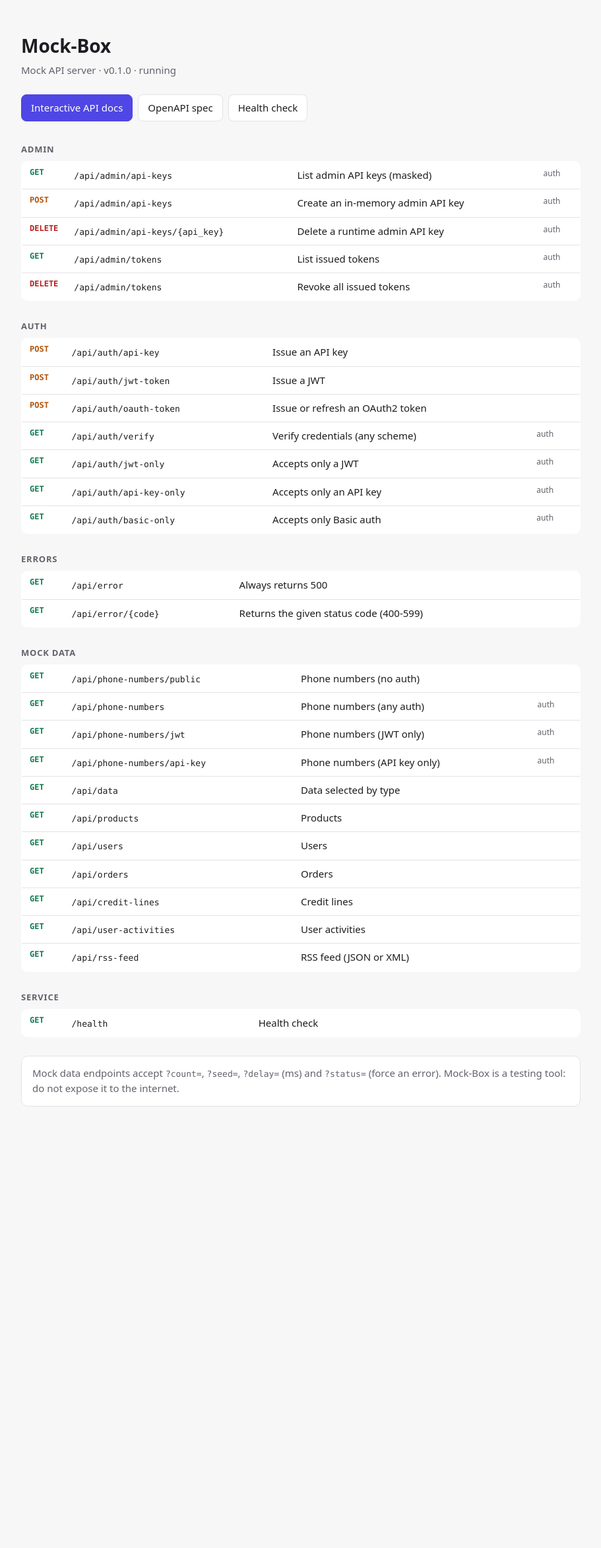
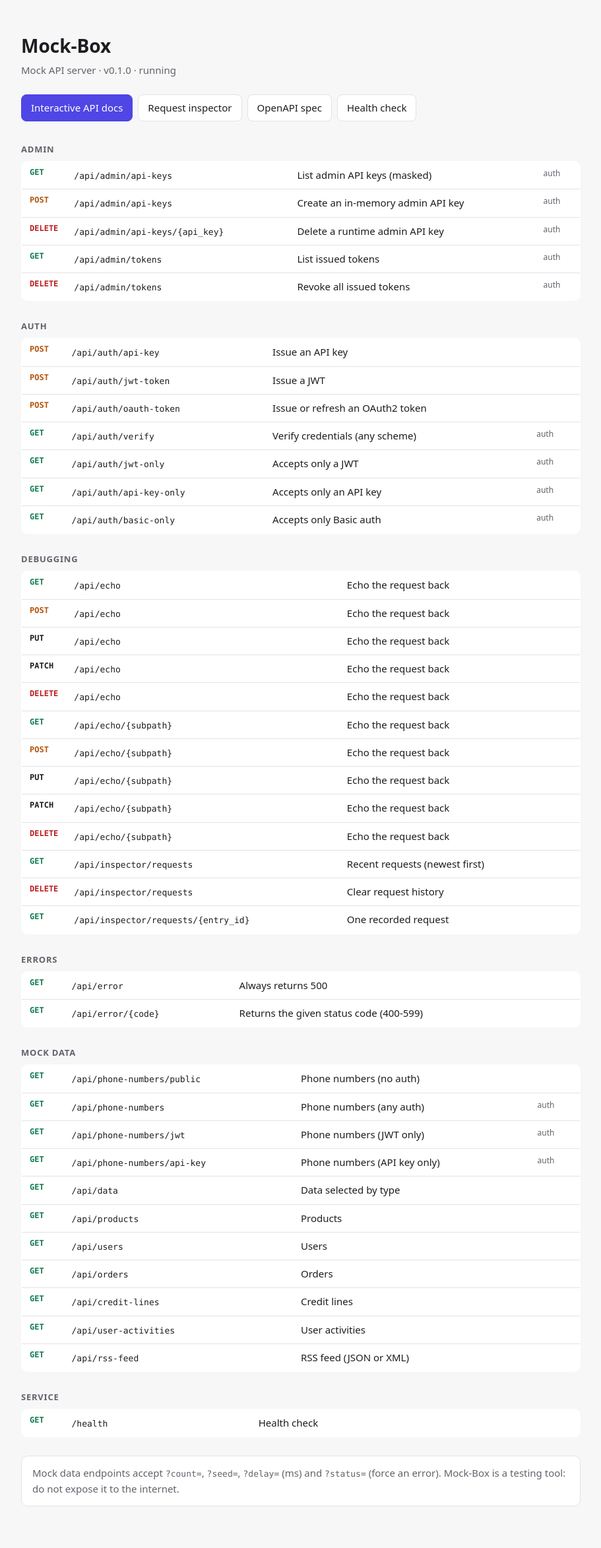
Before and after one commit to TgkCapture/Mock-Box, a Flask app: page / in a window 1280 px wide. Shown: the whole page at 66% size, without its empty margins (184-1095 px from the left). Before the commit the page ends 1677 px from the top, so only its background shows below. Run offline with Flask 3, Linux system fonts and the light colour scheme.

Commit message:
feat: echo endpoint and live request inspector
- /api/echo[/<path>] returns method, query, headers and parsed body
- In-memory history of /api requests with masked credentials,
  exposed at /api/inspector/requests and a live /inspect page
- 10 MB request body limit with JSON 413

Co-Authored-By: Claude Opus 5.5 <noreply@anthropic.com>

```diff
--- a/mockbox/app.py
+++ b/mockbox/app.py
@@ -9,6 +9,9 @@ from flask import Flask, request
 from .auth import EXTENSION_KEY, AuthManager
 from .config import Settings, load_settings
 from .errors import register_error_handlers
+from .inspector import Inspector
+
+MAX_REQUEST_BYTES = 10 * 1024 * 1024
 
 CORS_ALLOW_HEADERS = "Authorization, Content-Type, X-API-Key"
 CORS_ALLOW_METHODS = "GET, POST, PUT, PATCH, DELETE, OPTIONS"
@@ -28,10 +31,12 @@ def create_app(settings: Optional[Settings] = None, config_path: Optional[str] =
         SECRET_KEY=settings.secret_key,
         DEBUG=settings.debug,
         MOCKBOX_SETTINGS=settings,
+        MAX_CONTENT_LENGTH=MAX_REQUEST_BYTES,
     )
     app.json.sort_keys = False
     app.extensions[EXTENSION_KEY] = AuthManager(settings.secret_key, settings.admin_api_keys)
 
+    Inspector().init_app(app)
     register_error_handlers(app)
     _register_cors(app, settings.cors_origins)
 
--- /dev/null
+++ b/mockbox/inspector.py
@@ -0,0 +1,121 @@
+"""Records recent /api requests so developers can see exactly what their client sent.
+
+Kept in memory (a ring buffer), so history is lost on restart. Credentials are masked
+because anyone who can reach the server can read the history.
+"""
+
+from __future__ import annotations
+
+import itertools
+import threading
+import time
+from collections import deque
+from datetime import datetime, timezone
+from typing import Any, Deque, Dict, List, Optional
+
+from flask import Flask, g, request
+from werkzeug.exceptions import HTTPException
+
+from .auth import mask
+
+EXTENSION_KEY = "mockbox.inspector"
+DEFAULT_HISTORY = 200
+MAX_BODY_PREVIEW = 4096
+SENSITIVE_HEADERS = {"authorization", "x-api-key", "cookie", "proxy-authorization"}
+# Requests to these prefixes are not recorded (the inspector would otherwise record itself).
+IGNORED_PREFIXES = ("/api/inspector",)
+
+
+def mask_header(name: str, value: str) -> str:
+    if name.lower() not in SENSITIVE_HEADERS:
+        return value
+    scheme, sep, secret = value.partition(" ")
+    if name.lower() in ("authorization", "proxy-authorization") and sep:
+        return f"{scheme} {mask(secret) if len(secret) > 10 else '***'}"
+    return mask(value) if len(value) > 10 else "***"
+
+
+def body_preview(data: bytes, limit: int = MAX_BODY_PREVIEW) -> Dict[str, Any]:
+    if not data:
+        return {"size": 0, "text": None, "truncated": False}
+    try:
+        text = data[:limit].decode("utf-8")
+    except UnicodeDecodeError:
+        return {"size": len(data), "text": None, "binary": True, "truncated": False}
+    return {"size": len(data), "text": text, "truncated": len(data) > limit}
+
+
+class Inspector:
+    def __init__(self, max_entries: int = DEFAULT_HISTORY):
+        self._entries: Deque[Dict[str, Any]] = deque(maxlen=max_entries)
+        self._ids = itertools.count(1)
+        self._lock = threading.Lock()
+
+    def record(self, entry: Dict[str, Any]) -> None:
+        with self._lock:
+            entry["id"] = next(self._ids)
+            self._entries.appendleft(entry)
+
+    def list(self, limit: int = 50, method: Optional[str] = None, path: Optional[str] = None) -> List[Dict[str, Any]]:
+        with self._lock:
+            entries = list(self._entries)
+        if method:
+            entries = [e for e in entries if e["method"] == method.upper()]
+        if path:
+            entries = [e for e in entries if path in e["path"]]
+        return entries[:limit]
+
+    def get(self, entry_id: int) -> Optional[Dict[str, Any]]:
+        with self._lock:
+            return next((e for e in self._entries if e["id"] == entry_id), None)
+
+    def clear(self) -> int:
+        with self._lock:
+            count = len(self._entries)
+            self._entries.clear()
+            return count
+
+    def init_app(self, app: Flask) -> None:
+        app.extensions[EXTENSION_KEY] = self
+
+        @app.before_request
+        def _start_timer():
+            g.inspector_start = time.perf_counter()
+            if self._should_record():
+                request.get_data(cache=True)  # keep a copy; form parsing still works afterwards
+
+        @app.after_request
+        def _record(response):
+            if self._should_record():
+                started = g.get("inspector_start", time.perf_counter())
+                self.record({
+                    "timestamp": datetime.now(timezone.utc).isoformat(timespec="milliseconds").replace("+00:00", "Z"),
+                    "method": request.method,
+                    "path": request.path,
+                    "query": request.query_string.decode("latin-1"),
+                    "status": response.status_code,
+                    "duration_ms": round((time.perf_counter() - started) * 1000, 2),
+                    "client": request.remote_addr,
+                    "request_headers": {k: mask_header(k, v) for k, v in request.headers.items()},
+                    "request_body": body_preview(self._captured_body()),
+                    "response_headers": dict(response.headers),
+                    "response_size": response.calculate_content_length(),
+                })
+            return response
+
+    @staticmethod
+    def _captured_body() -> bytes:
+        try:
+            return request.get_data(cache=True)
+        except HTTPException:  # e.g. body over MAX_CONTENT_LENGTH; the 413 is already being returned
+            return b""
+
+    @staticmethod
+    def _should_record() -> bool:
+        return request.path.startswith("/api/") and not request.path.startswith(IGNORED_PREFIXES) and request.method != "OPTIONS"
+
+
+def get_inspector() -> Inspector:
+    from flask import current_app
+
+    return current_app.extensions[EXTENSION_KEY]
--- a/mockbox/openapi.py
+++ b/mockbox/openapi.py
@@ -81,6 +81,22 @@ def _json_body(example: Dict[str, Any], description: str) -> Dict[str, Any]:
         "description": description,
         "content": {"application/json": {"schema": {"type": "object"}, "example": example}},
     }
+
+
+def _echo_ops(subpath: bool = False) -> Dict[str, Any]:
+    params = [{"name": "subpath", "in": "path", "required": True, "schema": {"type": "string"}}] if subpath else []
+    body = {"required": False, "content": {"application/json": {"schema": {}}, "multipart/form-data": {"schema": {"type": "object"}}, "text/plain": {"schema": {"type": "string"}}}}
+    ops = {}
+    for method in ("get", "post", "put", "patch", "delete"):
+        ops[method] = _op(
+            "Debugging",
+            "Echo the request back",
+            description="Returns method, path, query, headers and the parsed body (JSON, form, files or raw text).",
+            controls=False,
+            params=params,
+            body=body if method in ("post", "put", "patch") else None,
+        )
+    return ops
 
 
 def build_spec(version: str) -> Dict[str, Any]:
@@ -202,6 +218,29 @@ def build_spec(version: str) -> Dict[str, Any]:
                 ok="default",
             )
         },
+        # ---------------------------------------------------------------- debugging
+        "/api/echo": _echo_ops(),
+        "/api/echo/{subpath}": _echo_ops(subpath=True),
+        "/api/inspector/requests": {
+            "get": _op(
+                "Debugging",
+                "Recent requests (newest first)",
+                params=[
+                    _query("limit", "Max entries (1-1000, default 50)", {"type": "integer"}),
+                    _query("method", "Only this HTTP method", {"type": "string"}),
+                    _query("path", "Only paths containing this text", {"type": "string"}),
+                ],
+            ),
+            "delete": _op("Debugging", "Clear request history"),
+        },
+        "/api/inspector/requests/{entry_id}": {
+            "get": _op(
+                "Debugging",
+                "One recorded request",
+                params=[{"name": "entry_id", "in": "path", "required": True, "schema": {"type": "integer"}}],
+                extra_errors={"404": {"$ref": "#/components/responses/Error"}},
+            )
+        },
         # ---------------------------------------------------------------- service
         "/health": {"get": _op("Service", "Health check")},
     }
@@ -220,6 +259,7 @@ def build_spec(version: str) -> Dict[str, Any]:
             {"name": "Auth", "description": "Obtain test credentials, then click Authorize."},
             {"name": "Admin", "description": "Requires an admin API key from configuration."},
             {"name": "Errors"},
+            {"name": "Debugging", "description": "Echo requests and inspect recent traffic (UI at /inspect)."},
             {"name": "Service"},
         ],
         "paths": paths,
--- a/mockbox/routes/__init__.py
+++ b/mockbox/routes/__init__.py
@@ -5,6 +5,7 @@ Layout::
     /                 pages      (home, health, docs, openapi.json)
     /api/auth/...     auth       (token issuing and verification)
     /api/admin/...    admin      (admin-key protected management)
+    /api/inspector/.. inspector  (recorded request history; page at /inspect)
     /api/...          mock data  (all share the ?count/?seed/?delay/?status controls)
 
 To add a mock endpoint: create a module with a Blueprint, add it to ``MOCK_BLUEPRINTS``
@@ -22,6 +23,8 @@ from . import (
     auth,
     credit_lines,
     data,
+    echo,
+    inspector,
     orders,
     pages,
     phone_numbers,
@@ -41,6 +44,7 @@ MOCK_BLUEPRINTS = (
     credit_lines.bp,
     activities.bp,
     simulate.bp,
+    echo.bp,
 )
 
 
@@ -53,7 +57,9 @@ def register_routes(app: Flask) -> None:
     api = Blueprint("api", __name__, url_prefix="/api")
     api.register_blueprint(auth.bp)
     api.register_blueprint(admin.bp)
+    api.register_blueprint(inspector.bp)
     api.register_blueprint(mock)
 
     app.register_blueprint(pages.bp)
+    app.register_blueprint(inspector.page_bp)
     app.register_blueprint(api)
--- a/mockbox/templates/home.html
+++ b/mockbox/templates/home.html
@@ -45,6 +45,7 @@
   <p class="sub">Mock API server &middot; v{{ version }} &middot; running</p>
   <div class="actions">
     <a class="btn primary" href="/docs">Interactive API docs</a>
+    <a class="btn" href="/inspect">Request inspector</a>
     <a class="btn" href="/openapi.json">OpenAPI spec</a>
     <a class="btn" href="/health">Health check</a>
   </div>
```
Also changed, not shown: mockbox/routes/echo.py (added, +32 -0 lines), mockbox/routes/inspector.py (added, +35 -0 lines), mockbox/templates/inspect.html (added, +136 -0 lines), tests/test_inspector.py (added, +115 -0 lines), tests/test_openapi.py (+1 -1 lines), CHANGELOG.md, README.md.
